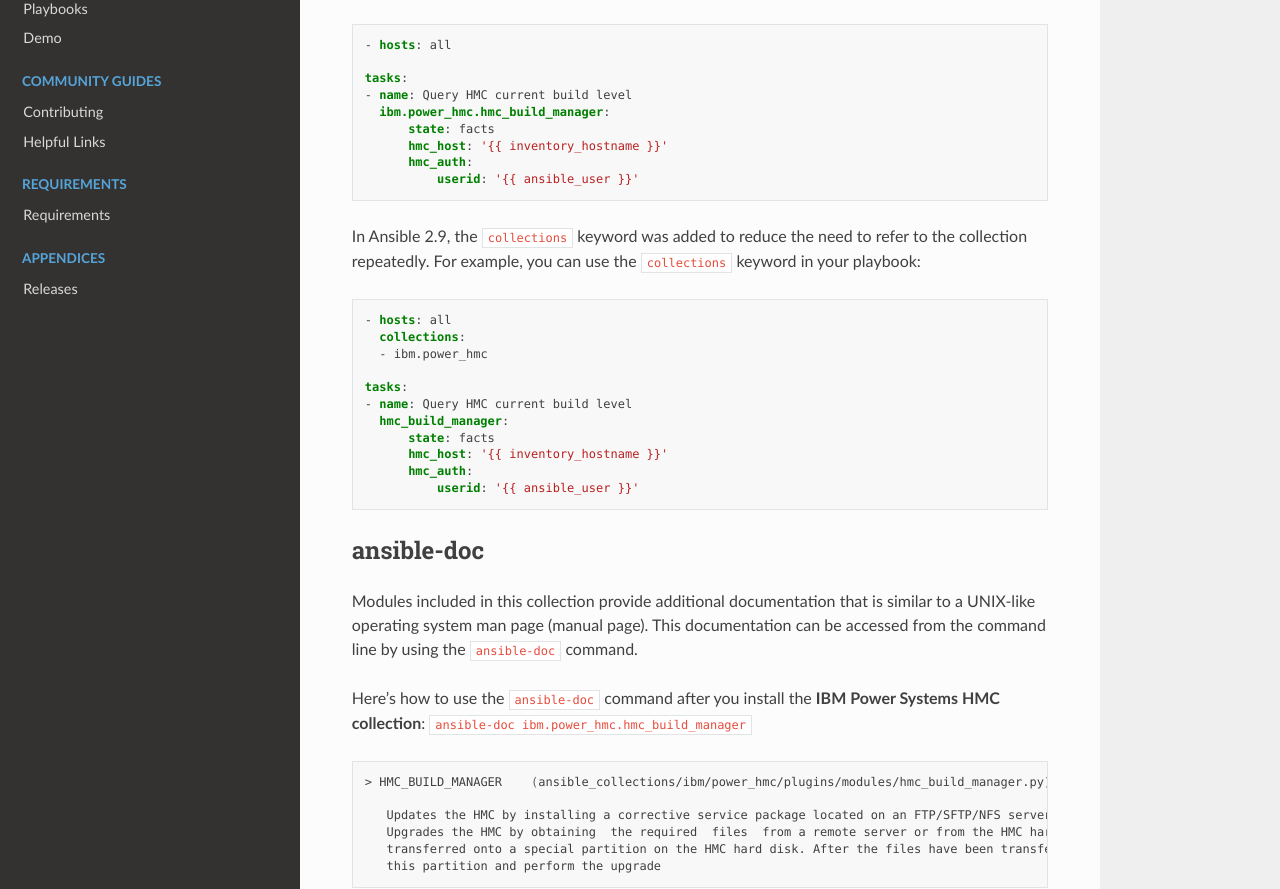
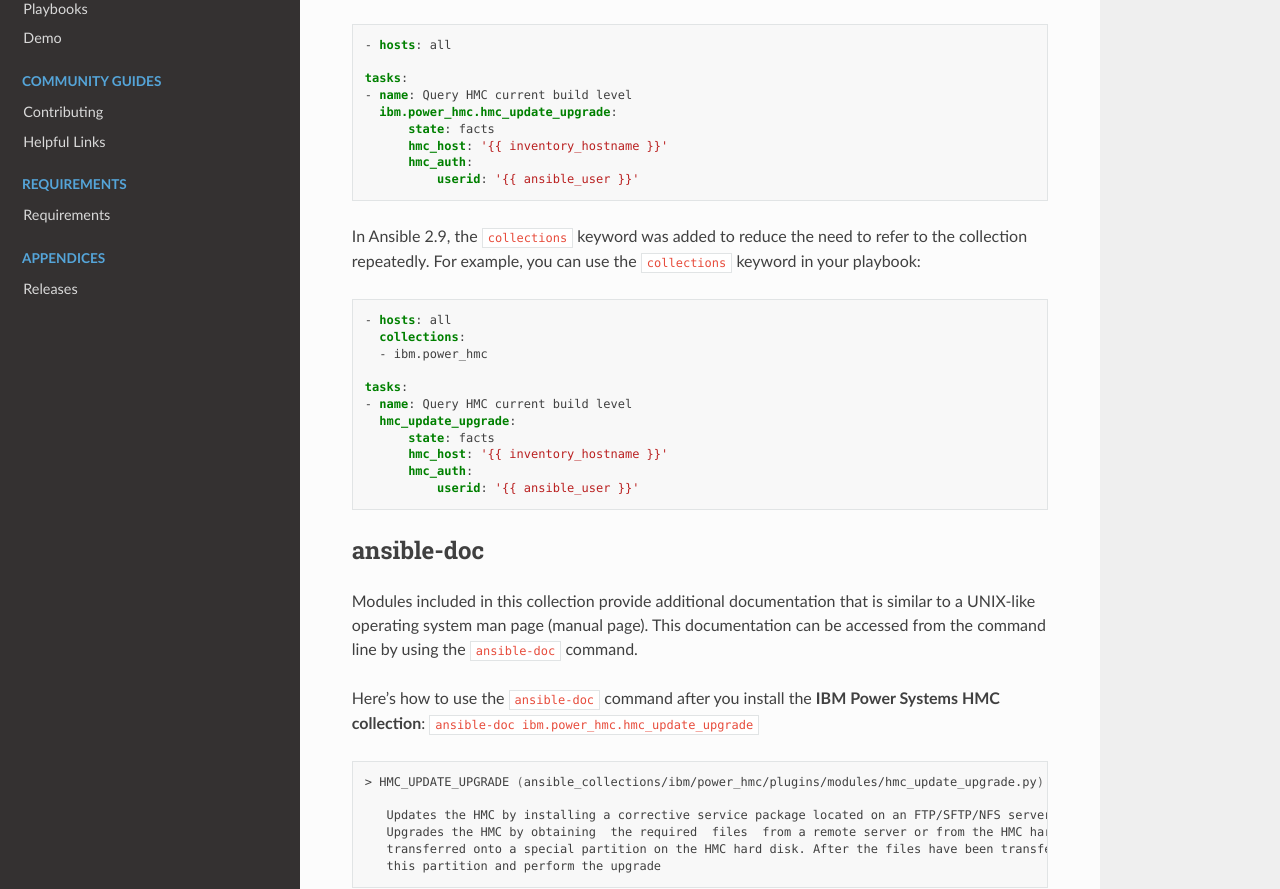
Before and after one commit to IBM/ansible-power-hmc, a Sphinx documentation site: the page built from docs/source/quickstart.rst, in a window 1280 px wide and 1400 px high. Shown: the part 337-1226 px from the top of the window. Built offline with Sphinx 7.4.7 and the Read the Docs theme 2.0.0, drawn with Linux system fonts in a browser that asks for light colours.

```diff
--- a/docs/source/demo.rst
+++ b/docs/source/demo.rst
@@ -8,8 +8,8 @@
 Following set of example scenarios demonstrate how to use the modules of the
 **IBM Power Systems HMC collection** content
 
-hmc_build_manager
------------------
+hmc_update_upgrade
+------------------
 
 Update
 """"""
--- a/docs/source/quickstart.rst
+++ b/docs/source/quickstart.rst
@@ -24,7 +24,7 @@
 
     tasks:
     - name: Query HMC current build level
-      ibm.power_hmc.hmc_build_manager:
+      ibm.power_hmc.hmc_update_upgrade:
           state: facts
           hmc_host: '{{ inventory_hostname }}'
           hmc_auth:
@@ -43,7 +43,7 @@
 
     tasks:
     - name: Query HMC current build level
-      hmc_build_manager:
+      hmc_update_upgrade:
           state: facts
           hmc_host: '{{ inventory_hostname }}'
           hmc_auth:
@@ -58,13 +58,13 @@
 ``ansible-doc`` command.
 
 Here's how to use the ``ansible-doc`` command after you install the
-**IBM Power Systems HMC collection**: ``ansible-doc ibm.power_hmc.hmc_build_manager``
+**IBM Power Systems HMC collection**: ``ansible-doc ibm.power_hmc.hmc_update_upgrade``
 
 .. code-block:: sh
 
-     > HMC_BUILD_MANAGER    (ansible_collections/ibm/power_hmc/plugins/modules/hmc_build_manager.py)
+     > HMC_UPDATE_UPGRADE (ansible_collections/ibm/power_hmc/plugins/modules/hmc_update_upgrade.py)
 
-        Updates the HMC by installing a corrective service package located on an FTP/SFTP/NFS server or HMC hard disk Or
+        Updates the HMC by installing a corrective service package located on an FTP/SFTP/NFS server or HMC hard disk
         Upgrades the HMC by obtaining  the required  files  from a remote server or from the HMC hard disk. The files are
         transferred onto a special partition on the HMC hard disk. After the files have been transferred, HMC will boot from
         this partition and perform the upgrade
```
Also changed, not shown: 4 other files.
